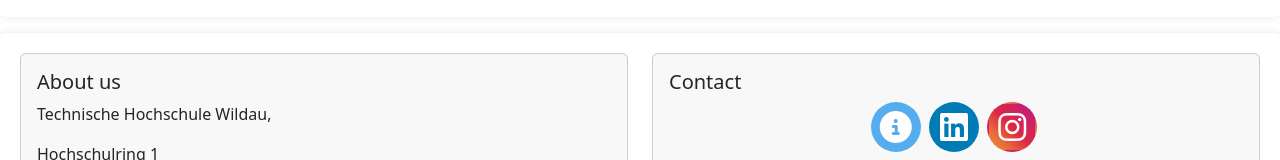
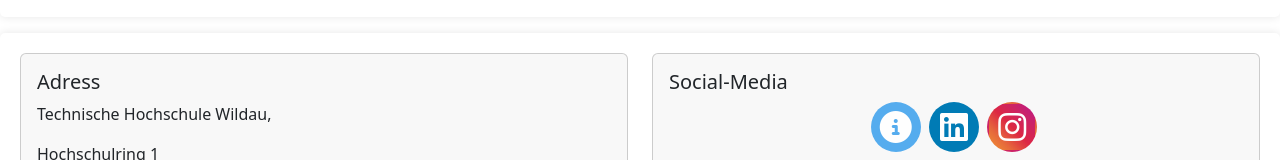
Before and after one commit to Eman88faw/Project-2-WMW, a website: page index.html in a window 1280 px wide. Shown: the part 938-1098 px from the top of the page. Drawn offline with nearby package versions, Linux system fonts and the light colour scheme.

Commit message:
07.12
commit

```diff
--- a/Footer.html
+++ b/Footer.html
@@ -7,7 +7,7 @@
                 <div class="col-sm-6 mb-3 mb-sm-0">
                 <div class="card card1">
                     <div class="card-body">
-                    <h5 class="card-title">About us</h5>
+                    <h5 class="card-title">Adress</h5>
                     <p class="card-text">Technische Hochschule Wildau, </p>
                     <p class="card-text">Hochschulring 1</p>
                     <p class="card-text">15745 Wildau</p>
@@ -18,7 +18,7 @@
                 <div class="col-sm-6" >
                 <div class="card card1" style="min-height: 14rem;">
                     <div class="card-body">
-                    <h5 class="card-title">Contact</h5>
+                    <h5 class="card-title">Social-Media</h5>
 
                     <div class="rounded-social-buttons">
                        <!--  <a class="social-button facebook" href="https://www.facebook.com/" target="_blank"><i class="fab fa-facebook-f"></i></a> -->
```
Also changed, not shown: index.html (+1 -8 lines).
